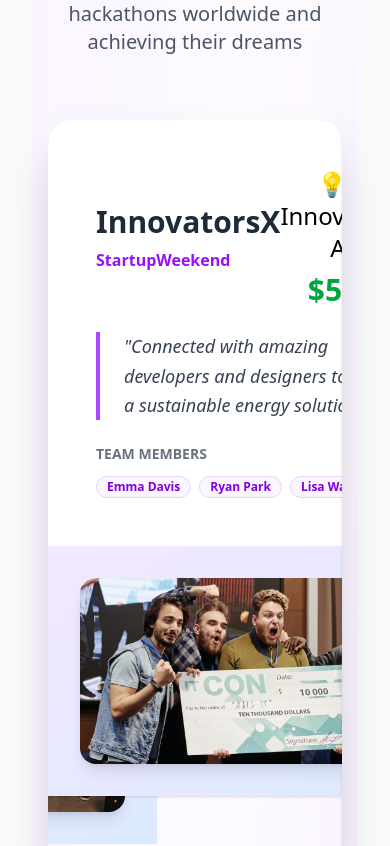
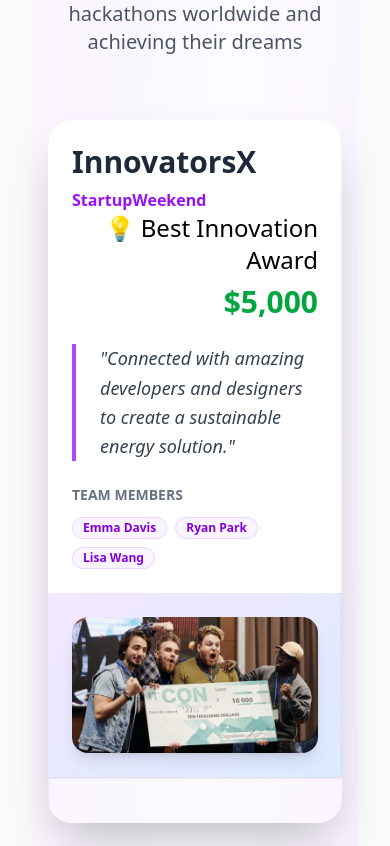
Before and after one commit to IMSHIVAMRAJ/HackVerse, a React (Vite) app in the folder frontend/: page /dashboard in a window 390 px wide. Shown: the part 4381-5227 px from the top of the page. Built offline with nearby package versions, Linux system fonts and the light colour scheme; no server answers; sample sign-in values are in the browser's storage.

Commit message:
responsive success stories

```diff
--- a/frontend/src/pages/Features.jsx
+++ b/frontend/src/pages/Features.jsx
@@ -197,10 +197,10 @@ export default function FeaturesPage() {
                  <div key={story.id} className="w-full flex-shrink-0">
   <Card className="bg-white border-0 rounded-none">
     <CardContent className="p-0">
-                        <div className="grid md:grid-cols-2 gap-0">
-                          <div className="p-12 flex flex-col justify-center">
+      <div className="flex flex-col md:flex-row">
+        <div className="w-full md:w-1/2 p-6 lg:p-12 flex flex-col justify-center">
           <div className="space-y-6">
-                              <div className="flex items-center justify-between">
+            <div className="flex items-center justify-between flex-wrap">
               <div>
                 <h3 className="text-3xl font-bold text-gray-800 mb-2">{story.name}</h3>
                 <p className="text-purple-600 font-semibold">{story.hackathon}</p>
@@ -231,17 +231,19 @@ export default function FeaturesPage() {
             </div>
           </div>
         </div>
-                          <div className="bg-gradient-to-br from-purple-100 to-blue-100 flex items-center justify-center p-8">
+
+        <div className="w-full md:w-1/2 bg-gradient-to-br from-purple-100 to-blue-100 flex items-center justify-center p-6 lg:p-8">
           <img
             src={story.image || "/placeholder.svg"}
             alt={`${story.name} team`}
-                              className="rounded-2xl shadow-lg max-w-full h-auto"
+            className="rounded-2xl shadow-lg max-w-full h-auto object-cover"
           />
         </div>
       </div>
     </CardContent>
   </Card>
 </div>
+
                 ))}
               </div>
             </div>
```
Lines whose indentation alone changed are shown as unchanged.
